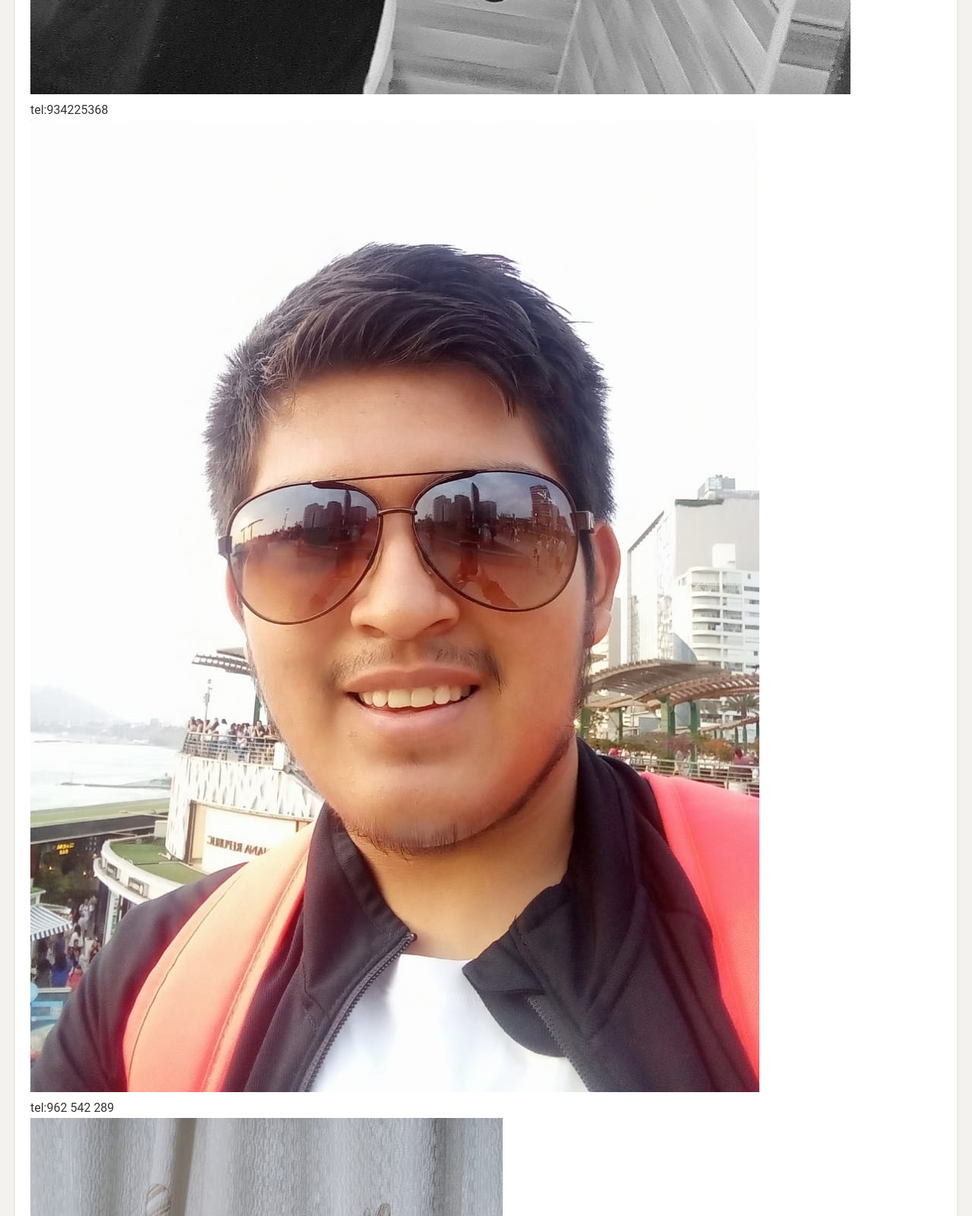
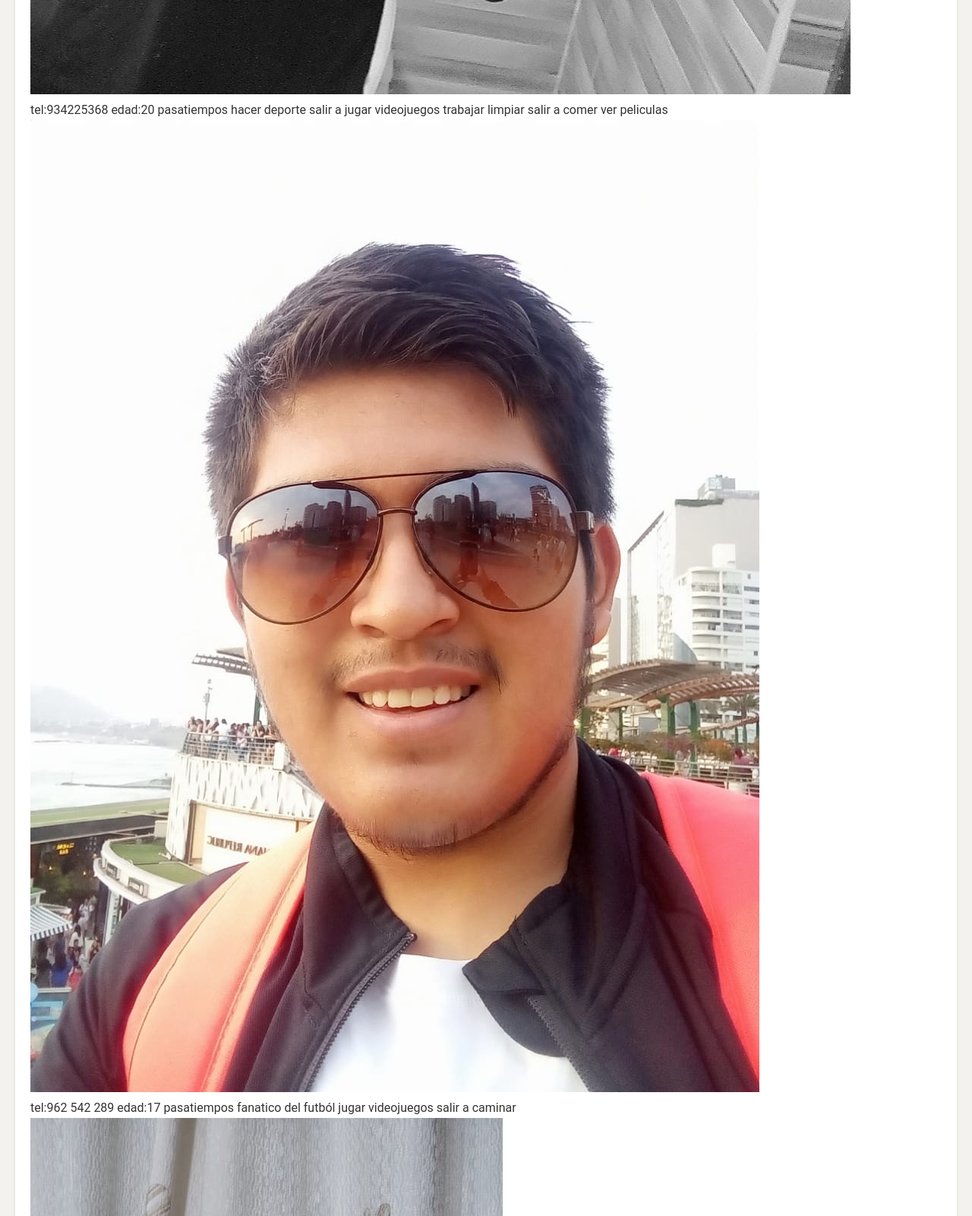
Before and after one commit to TejadaDiego/New-Fashion-Vsion, a plain HTML site: page sobre-nosotros.html in a window 1280 px wide. Shown: the part 1540-3140 px from the top of the page at 76% size. Drawn offline with Linux system fonts and the light colour scheme.

Commit message:
Update sobre-nosotros.html

```diff
--- a/sobre-nosotros.html
+++ b/sobre-nosotros.html
@@ -22,15 +22,26 @@
             <h2>Nuestro Equipo</h2>
             <div class="member">
                 <img src="i.jpg" alt="Miembro 1">
-                <p>tel:934225368</p>
+                <p>tel:934225368
+                    edad:20
+                    pasatiempos hacer deporte salir a jugar videojuegos trabajar limpiar
+                    salir a comer ver peliculas
+                </p>
             </div>
             <div class="member">
                 <img src="a.jpg" alt="Miembro 2">
-                <p>tel:962 542 289</p>
+                <p>tel:962 542 289
+                    edad:17
+                    pasatiempos fanatico del futból jugar videojuegos
+                    salir a caminar
+                </p>
             </div>
             <div class="member">
                 <img src="e.jpg" alt="Miembro 3">
-                <p>tel:934 971 983</p>
+                <p>tel:934 971 983
+                    edad:17
+                    pasatiempos jugar videojuegos dibujar pintar salir a tonear
+                </p>
             </div>
             <div class="member">
                 <img src="o.png" alt="Miembro 4">
```
